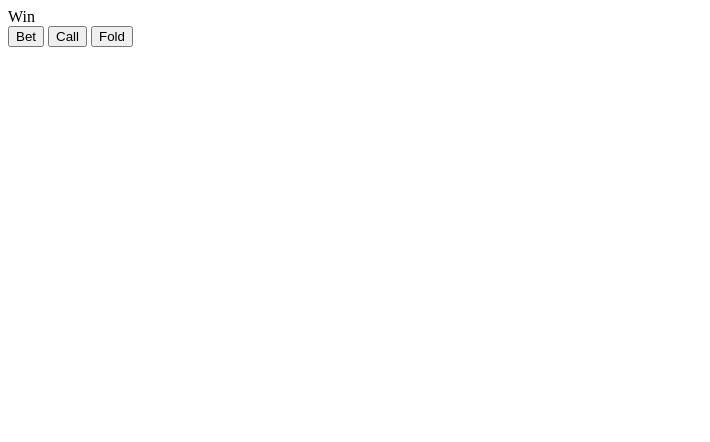
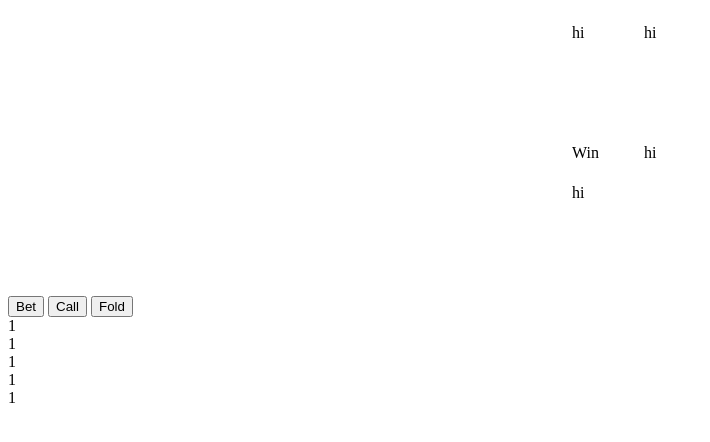
Before and after one commit to peterxu35/Project-1, a plain HTML site: page index.html in a window 1280 px wide. Shown: the whole page, without its empty margins (0-710 px from the left). Drawn offline with Linux system fonts and the light colour scheme.

Commit message:
put in containers and start styling

```diff
--- a/index.html
+++ b/index.html
@@ -9,20 +9,27 @@
     <title>Poker</title>
 </head>
 <body>
-    <div class="player-card"></div>
-    <div class="player-card"></div>
-    <div class="text">Win</div>
-    <div class="computer-card"></div>
-    <div class="computer-card"></div>
-    <button type="button">Bet</button>
-    <button type="button">Call</button>
-    <button type="button">Fold</button>
-    <div class="community-card"></div>
-    <div class="community-card"></div>
-    <div class="community-card"></div>
-    <div class="community-card"></div>
-    <div class="community-card"></div>
+    <div class="container1">
+        <div class="player-card">hi</div>
+        <div class="player-card">hi</div>
+        <div class="text">Win</div>
+        <div class="computer-card">hi</div>
+        <div class="computer-card">hi</div>
+    </div>
 
+    <div class="container2">
+        <button type="button">Bet</button>
+        <button type="button">Call</button>
+        <button type="button">Fold</button>
+    </div>
+
+    <div class="container3">
+        <div class="community-card">1</div>
+        <div class="community-card">1</div>
+        <div class="community-card">1</div>
+        <div class="community-card">1</div>
+        <div class="community-card">1</div>
+    </div>
 
 </body>
 </html>
--- a/style.css
+++ b/style.css
@@ -0,0 +1,13 @@
+* {
+    box-sizing: border-box;
+}
+
+.container1 {
+    margin: 0;
+    display: grid;
+    grid-template-columns: repeat(2, 4rem);
+    grid-template-rows: 7rem 2rem 7rem;
+    gap: .5rem;
+    justify-content: center;
+    padding-top: 1rem;
+}
```
